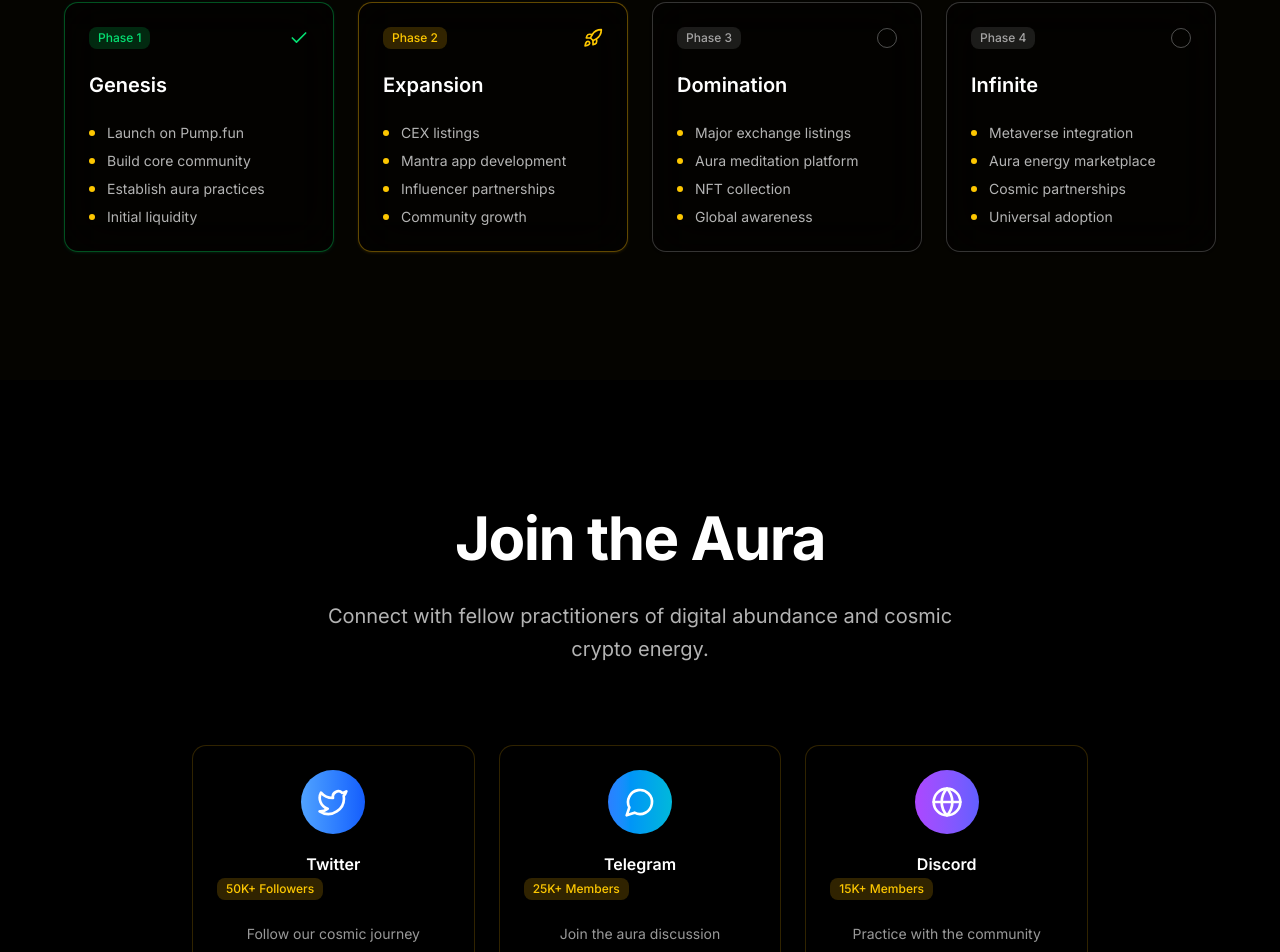
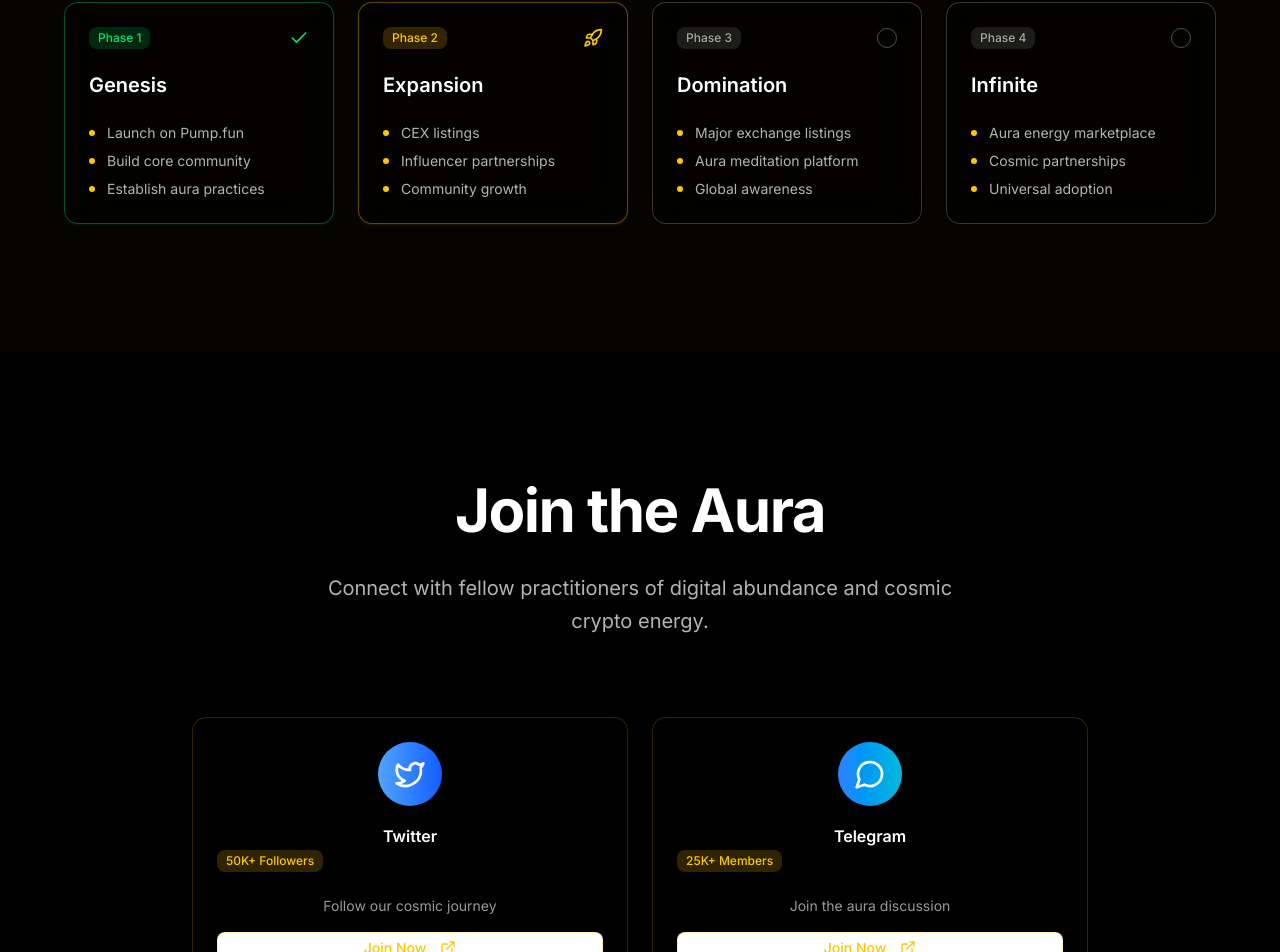
Before and after one commit to fridtjof-Dahl/Aura-Boys, a React (Vite) app: page / in a window 1280 px wide. Shown: the part 4301-5253 px from the top of the page. Built offline with nearby package versions, Linux system fonts and the light colour scheme.

Commit message:
Update contract address and Twitter link, remove Discord and roadmap items

```diff
--- a/src/App.jsx
+++ b/src/App.jsx
@@ -38,7 +38,7 @@ function App() {
   const { scrollYProgress } = useScroll()
 
   // Contract address
-  const contractAddress = "0x1234567890abcdef1234567890abcdef12345678"
+  const contractAddress = "GuLHswrk82GcpBdEBmtihdEw749XyGJgRLHPcTtSpump"
 
   // Mouse tracking for aura effect
   useEffect(() => {
@@ -732,25 +732,25 @@ function App() {
                 phase: "Phase 1",
                 title: "Genesis",
                 status: "completed",
-                items: ["Launch on Pump.fun", "Build core community", "Establish aura practices", "Initial liquidity"]
+                items: ["Launch on Pump.fun", "Build core community", "Establish aura practices"]
               },
               {
                 phase: "Phase 2",
                 title: "Expansion",
                 status: "current",
-                items: ["CEX listings", "Mantra app development", "Influencer partnerships", "Community growth"]
+                items: ["CEX listings", "Influencer partnerships", "Community growth"]
               },
               {
                 phase: "Phase 3",
                 title: "Domination",
                 status: "upcoming",
-                items: ["Major exchange listings", "Aura meditation platform", "NFT collection", "Global awareness"]
+                items: ["Major exchange listings", "Aura meditation platform", "Global awareness"]
               },
               {
                 phase: "Phase 4",
                 title: "Infinite",
                 status: "upcoming",
-                items: ["Metaverse integration", "Aura energy marketplace", "Cosmic partnerships", "Universal adoption"]
+                items: ["Aura energy marketplace", "Cosmic partnerships", "Universal adoption"]
               }
             ].map((roadmapItem, index) => (
               <motion.div
@@ -824,7 +824,7 @@ function App() {
             whileInView={{ opacity: 1, y: 0 }}
             transition={{ duration: 1.5, delay: 0.3 }}
             viewport={{ once: true }}
-            className="grid md:grid-cols-3 gap-6 mb-16"
+            className="grid md:grid-cols-2 gap-6 mb-16"
           >
             {[
               {
@@ -832,21 +832,16 @@ function App() {
                 title: "Twitter",
                 description: "Follow our cosmic journey",
                 members: "50K+ Followers",
-                color: "from-blue-400 to-blue-600"
+                color: "from-blue-400 to-blue-600",
+                url: "https://x.com/Auraboyssol"
               },
               {
                 icon: MessageCircle,
                 title: "Telegram",
                 description: "Join the aura discussion",
                 members: "25K+ Members",
-                color: "from-blue-500 to-cyan-500"
-              },
-              {
-                icon: Globe,
-                title: "Discord",
-                description: "Practice with the community",
-                members: "15K+ Members",
-                color: "from-purple-500 to-indigo-500"
+                color: "from-blue-500 to-cyan-500",
+                url: "#"
               }
             ].map((social, index) => (
               <motion.div
@@ -881,6 +876,7 @@ function App() {
                       variant="outline"
                       size="sm"
                       className="border-yellow-400/30 text-yellow-400 hover:bg-yellow-400/10 hover:border-yellow-400/50 w-full"
+                      onClick={() => window.open(social.url, '_blank')}
                     >
                       Join Now
                       <ExternalLink className="ml-2 w-4 h-4" />
```
Also changed, not shown: 1 other file (tests, documents, lock files or other folders).
